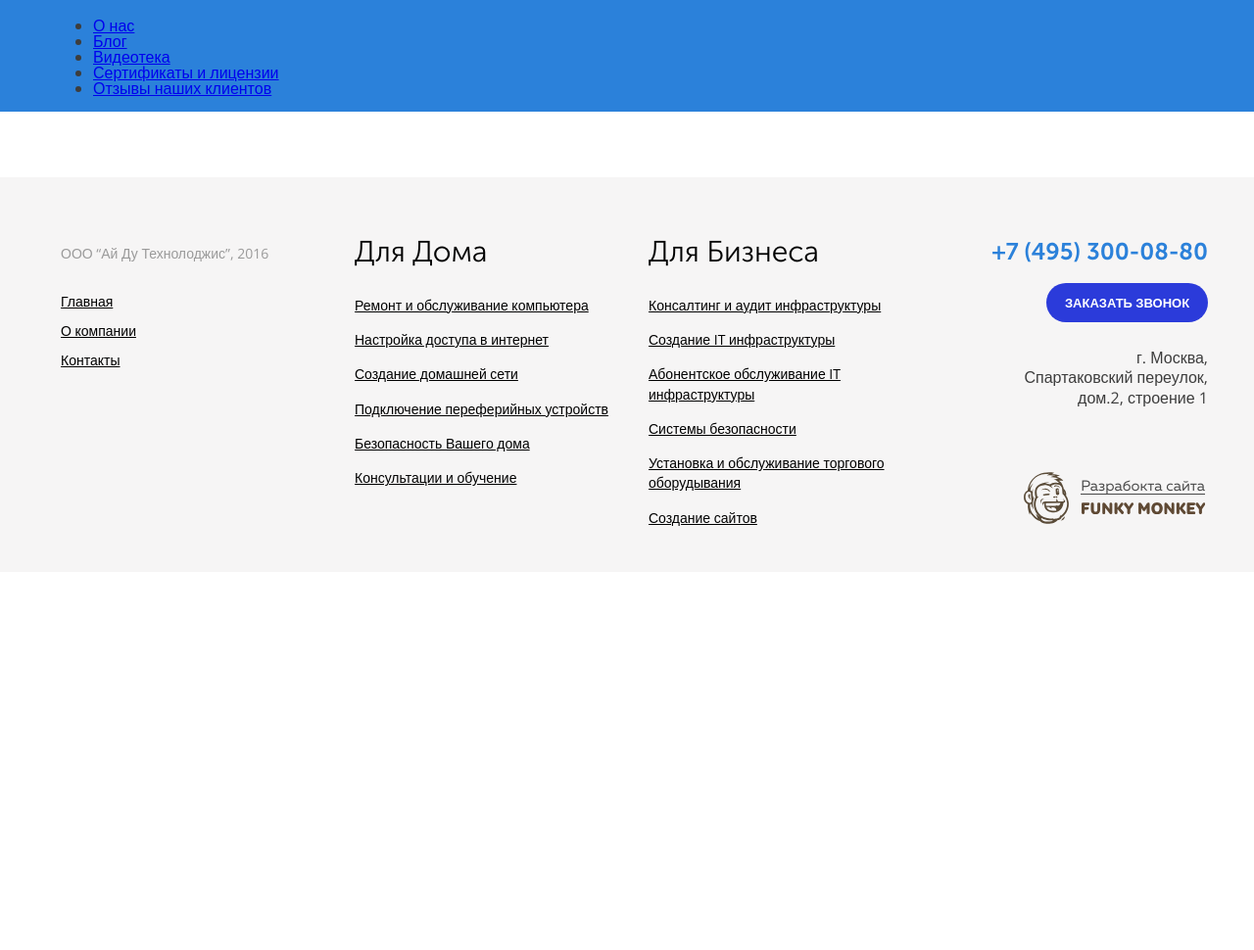
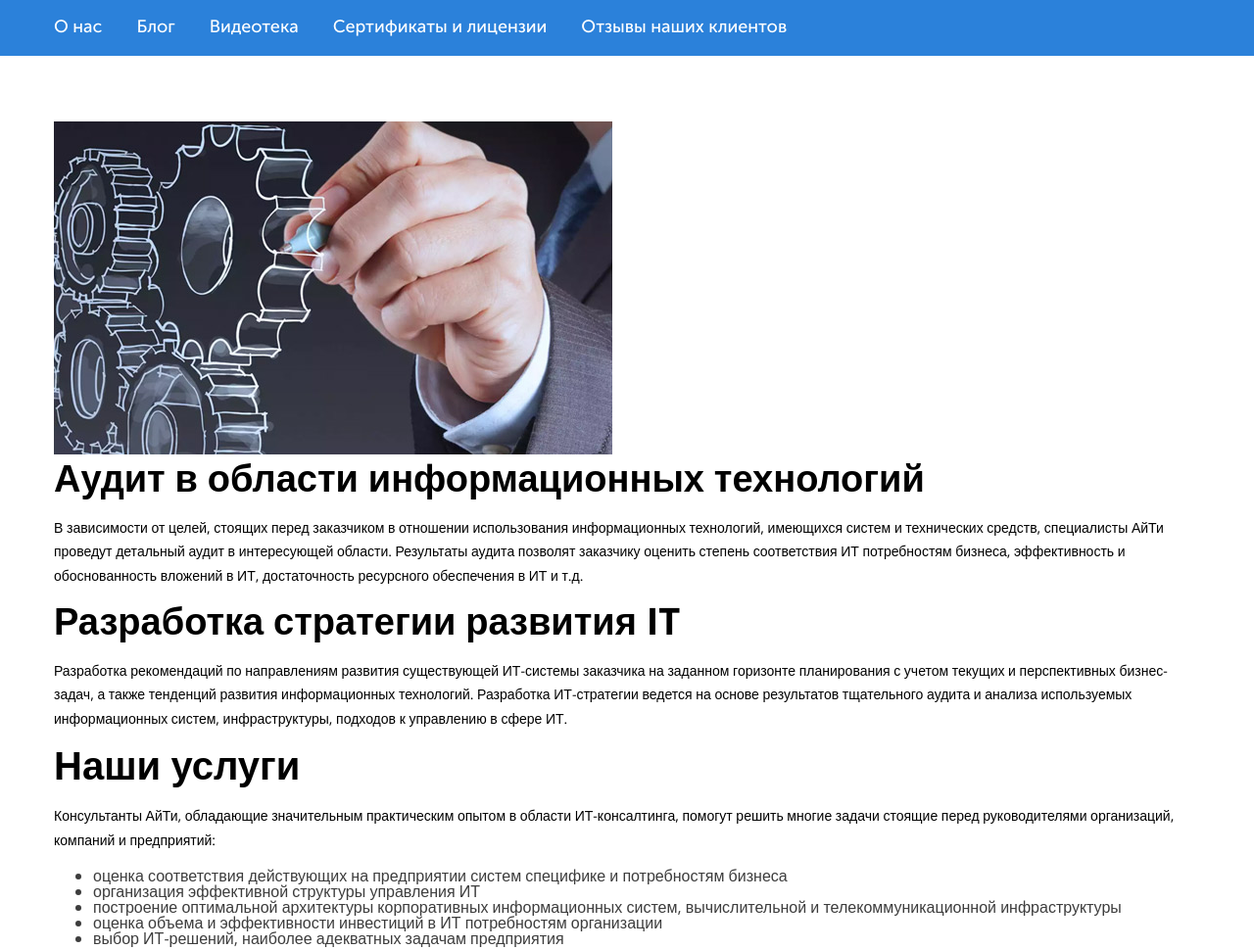
Before and after one commit to sheep-fish-vert/idoTehnology, a website: page src/about-company.html in a window 1280 px wide. Shown: the part 245-1215 px from the top of the page at 98% size. Before the commit the page ends 829 px from the top, so only its background shows below. Drawn offline with nearby package versions, Linux system fonts and the light colour scheme; files that its build step writes are made by us from their sources.

Commit message:
about-company markup added

```diff
--- a/src/partials/about-company-block.html
+++ b/src/partials/about-company-block.html
@@ -0,0 +1,22 @@
+<section class="about-company-block">
+    <div class="mbox">
+
+        <div class="ctext">
+            <img src="images/about-company-img.jpg" alt="">
+            <h3>Аудит в области информационных технологий</h3>
+            <p>В зависимости от целей, стоящих перед заказчиком в отношении использования информационных технологий, имеющихся систем и технических средств, специалисты АйТи проведут детальный аудит в интересующей области. Результаты аудита позволят заказчику оценить степень соответствия ИТ потребностям бизнеса, эффективность и обоснованность вложений в ИТ, достаточность ресурсного обеспечения в ИТ и т.д.</p>
+            <h3>Разработка стратегии развития IT</h3>
+            <p>Разработка рекомендаций по направлениям развития существующей ИТ-системы заказчика на заданном горизонте планирования с учетом текущих и перспективных бизнес-задач, а также тенденций развития информационных технологий. Разработка ИТ-стратегии ведется на основе результатов тщательного аудита и анализа используемых информационных систем, инфраструктуры, подходов к управлению в сфере ИТ.</p>
+            <h2>Наши услуги</h2>
+            <p>Консультанты АйТи, обладающие значительным практическим опытом в области ИТ-консалтинга, помогут решить многие задачи стоящие перед руководителями организаций, компаний и предприятий:</p>
+            <ul>
+                <li>оценка соответствия действующих на предприятии систем специфике и потребностям бизнеса</li>
+                <li>организация эффективной структуры управления ИТ</li>
+                <li>построение оптимальной архитектуры корпоративных информационных систем, вычислительной и телекоммуникационной инфраструктуры</li>
+                <li>оценка объема и эффективности инвестиций в ИТ потребностям организации</li>
+                <li>выбор ИТ-решений, наиболее адекватных задачам предприятия</li>
+            </ul>
+        </div>
+
+    </div>
+</section>
--- a/src/sass/zdev_1.scss
+++ b/src/sass/zdev_1.scss
@@ -169,7 +169,23 @@
 /* blue-block-wrap */
 
     .blue-block-wrap{background-color: #2b81da;padding-top: 49px;margin-bottom: 67px;
+
         h1{margin: 0;font-size: 60px;text-transform: uppercase;font-family: 'Museo', sans-serif;font-weight: 900;margin-bottom: 21px;}
+
+        .blue-block-nav{
+            ul{display: flex;list-style:none;padding:0;margin:0;
+                li{margin-right: 35px;
+                    &:last-child{margin-right: 0;}
+                    a{font-size: 18px;color:#fff;font-family: 'Museo', sans-serif;text-decoration: none;padding-bottom: 21px;display: block;position: relative;
+                        &:after{content:'';display: block;position: absolute;bottom: 0;left:0;width: 100%;height: 4px;background-color: #48fefc;transform:scale(0);transition:all 300ms ease;}
+                        &:hover, &.active{
+                            &:after{transform:scale(1);}
+                        }
+                    }
+                }
+            }
+        }
+
     }
 
 /* /blue-block-wrap */
@@ -404,3 +420,9 @@
     }
 
 /* /professional-services-description */
+
+/* about-company-block */
+
+
+
+/* /about-company-block */
```
Also changed, not shown: src/images/about-company-img.jpg (added).
